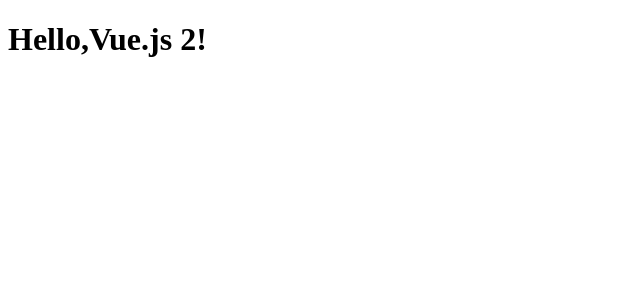
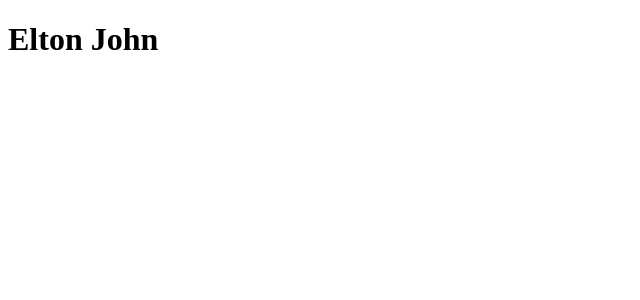
Before and after one commit to ChangsongYao/vuejs2rumentg, a Vue app: page / in a window 1280 px wide. Shown: the top 300 px of the page, without its empty margins (0-640 px from the left). Built offline with nearby package versions, Linux system fonts and the light colour scheme.

Commit message:
1.5模型声明与绑定

```diff
--- a/src/App.vue
+++ b/src/App.vue
@@ -1,7 +1,17 @@
+<template>
+  <div id="app">
+    <h1>{{name}}</h1>
+  </div>
+</template>
 <script>
 
 export default {
-  name: 'App'
+  name: 'App',
+  data:function () {
+    return{
+      name:'Elton John'
+    }
+  }
 }
 
 
--- a/src/main.js
+++ b/src/main.js
@@ -4,8 +4,11 @@
 
 Vue.config.productionTip = false
 
+import App from './App'
 /* eslint-disable no-new */
 
 new Vue({
-  el: '#app'
+  el: '#app',
+  components:{App},
+  template:'<App/>'
 })
```
